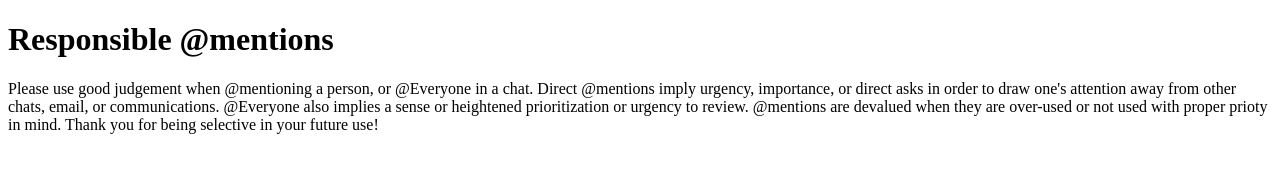
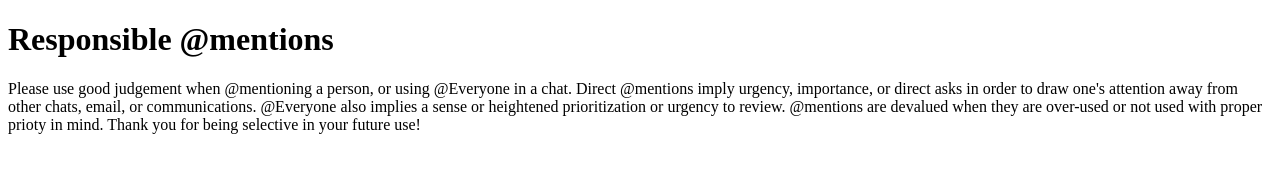
Before and after one commit to jakeberm/jakeberm.github.io, a plain HTML site: page index.html in a window 1280 px wide. Drawn offline with Linux system fonts and the light colour scheme.

Commit message:
Update index.html

```diff
--- a/index.html
+++ b/index.html
@@ -2,6 +2,6 @@
 <html>
 <body>
 <h1>Responsible @mentions</h1>
-<p>Please use good judgement when @mentioning a person, or @Everyone in a chat. Direct @mentions imply urgency, importance, or direct asks in order to draw one's attention away from other chats, email, or communications. @Everyone also implies a sense or heightened prioritization or urgency to review. @mentions are devalued when they are over-used or not used with proper prioty in mind. Thank you for being selective in your future use!</p>
+<p>Please use good judgement when @mentioning a person, or using @Everyone in a chat. Direct @mentions imply urgency, importance, or direct asks in order to draw one's attention away from other chats, email, or communications. @Everyone also implies a sense or heightened prioritization or urgency to review. @mentions are devalued when they are over-used or not used with proper prioty in mind. Thank you for being selective in your future use!</p>
 </body>
 </html>
```
